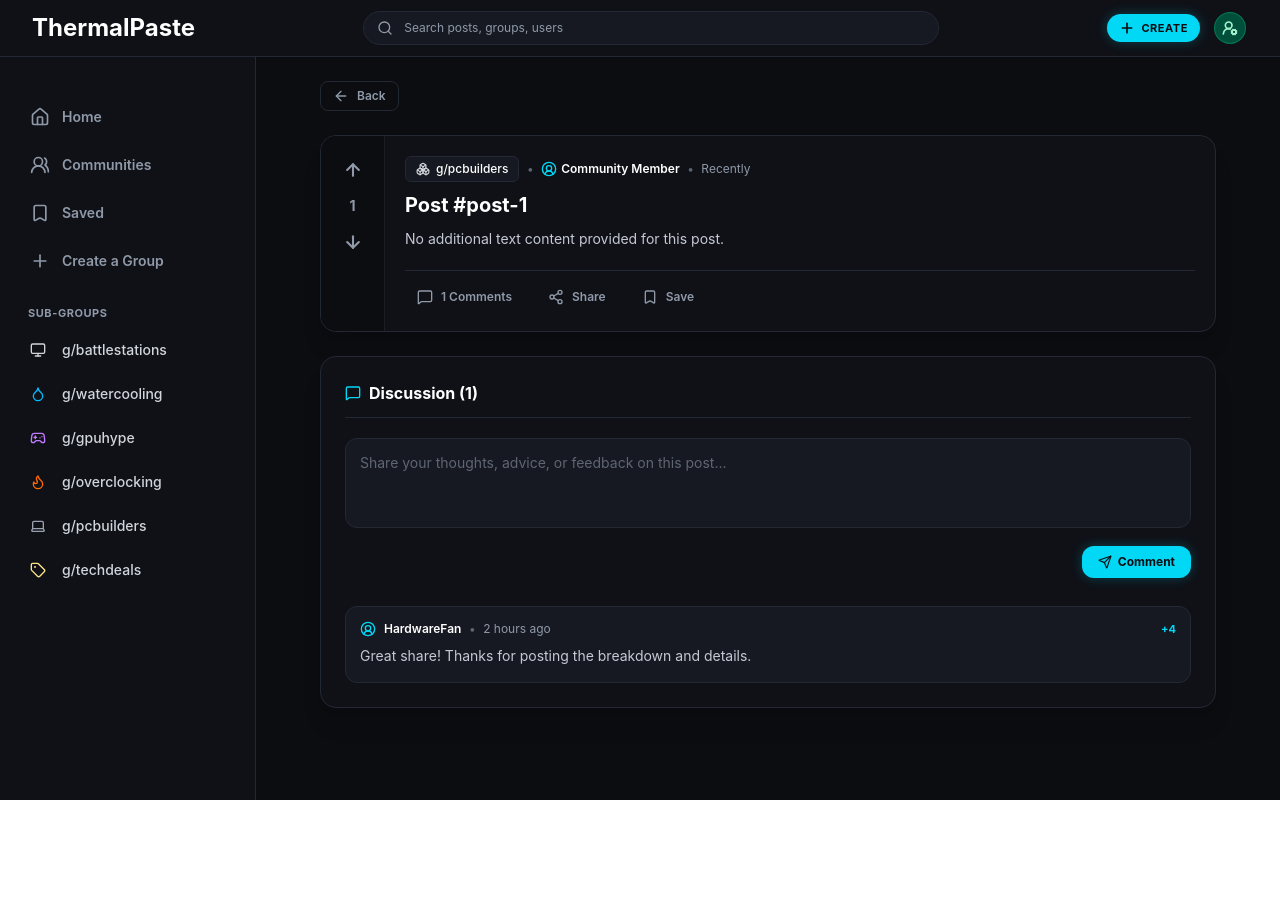
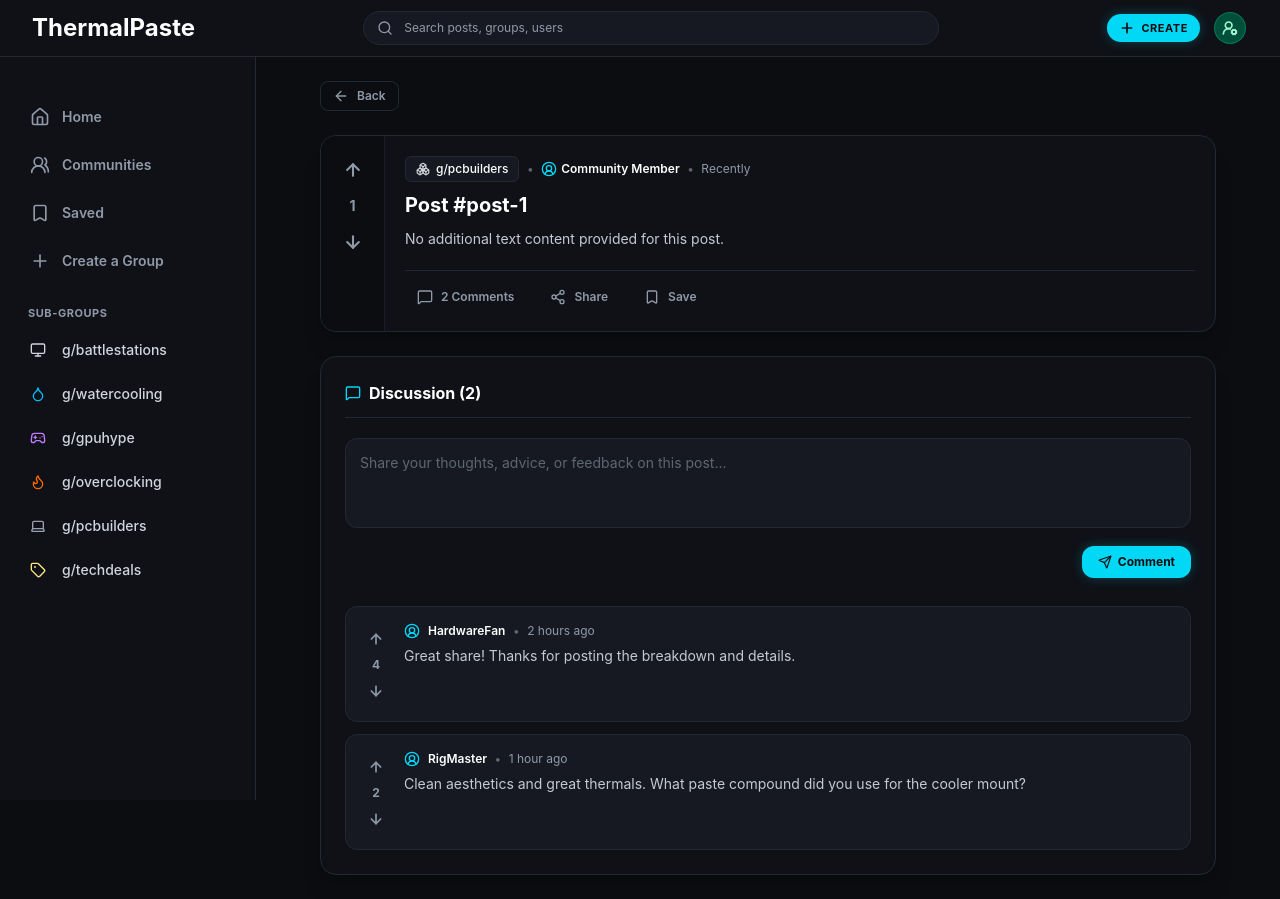
Before and after one commit to rohan9932/ThermalPaste-frontend, a React (Vite) app: page /post/post-1 in a window 1280 px wide. Before the commit the page ends 800 px from the top, so only its background shows below. Built offline with nearby package versions, Linux system fonts and the light colour scheme.

Commit message:
[ADD] voting for comments

```diff
--- a/src/pages/PostDetailsPage.jsx
+++ b/src/pages/PostDetailsPage.jsx
@@ -14,6 +14,97 @@ import {
   Send,
 } from "lucide-react";
 
+// ─── Comment Item Sub-Component ───────────────────────────────────────────────
+// Renders an individual comment with independent upvote/downvote controls & score.
+function CommentItem({ comment }) {
+  const [voteState, setVoteState] = useState(null);
+  const [voteCount, setVoteCount] = useState(comment.upvotes ?? 0);
+
+  const handleUpvote = () => {
+    if (voteState === "down") {
+      setVoteCount((prev) => prev + 2);
+    } else if (voteState === "up") {
+      setVoteCount((prev) => prev - 1);
+    } else {
+      setVoteCount((prev) => prev + 1);
+    }
+    setVoteState(voteState === "up" ? null : "up");
+  };
+
+  const handleDownvote = () => {
+    if (voteState === "up") {
+      setVoteCount((prev) => prev - 2);
+    } else if (voteState === "down") {
+      setVoteCount((prev) => prev + 1);
+    } else {
+      setVoteCount((prev) => prev - 1);
+    }
+    setVoteState(voteState === "down" ? null : "down");
+  };
+
+  return (
+    <div className="p-4 rounded-xl bg-[#161922] border border-[#222834] flex gap-3.5 hover:border-[#2A3142] transition">
+      {/* Vote Controls Column for Comment */}
+      <div className="flex flex-col items-center shrink-0 pt-0.5">
+        <button
+          onClick={handleUpvote}
+          aria-label="Upvote comment"
+          className={`w-7 h-7 rounded-lg flex items-center justify-center transition-all cursor-pointer ${
+            voteState === "up"
+              ? "bg-[#00D8F6] text-[#0B0D11] shadow-[0_0_10px_rgba(0,216,246,0.4)]"
+              : "text-[#8F99A8] hover:text-[#00D8F6] hover:bg-[#0B0D11]"
+          }`}
+        >
+          <ArrowUp
+            className={`w-4 h-4 stroke-[2.5] ${
+              voteState === "up" ? "fill-current" : ""
+            }`}
+          />
+        </button>
+
+        <span
+          className={`text-xs font-bold my-1 transition-colors ${
+            voteState === "up"
+              ? "text-[#00D8F6]"
+              : voteState === "down"
+              ? "text-rose-400"
+              : "text-[#8F99A8]"
+          }`}
+        >
+          {voteCount}
+        </span>
+
+        <button
+          onClick={handleDownvote}
+          aria-label="Downvote comment"
+          className={`w-7 h-7 rounded-lg flex items-center justify-center transition-all cursor-pointer ${
+            voteState === "down"
+              ? "bg-rose-500/20 text-rose-400 border border-rose-500/40"
+              : "text-[#8F99A8] hover:text-rose-400 hover:bg-[#0B0D11]"
+          }`}
+        >
+          <ArrowDown className="w-4 h-4 stroke-[2.5]" />
+        </button>
+      </div>
+
+      {/* Comment Content Area */}
+      <div className="flex-1 min-w-0 space-y-1.5">
+        <div className="flex items-center gap-2 text-xs">
+          <CircleUserRound className="w-4 h-4 text-[#00D8F6]" />
+          <span className="font-semibold text-white">{comment.author}</span>
+          <span className="text-[#8F99A8]/60 font-bold">•</span>
+          <span className="text-[#8F99A8]">{comment.time}</span>
+        </div>
+
+        <p className="text-xs sm:text-sm text-[#C4C9D4] leading-relaxed whitespace-pre-line">
+          {comment.content}
+        </p>
+      </div>
+    </div>
+  );
+}
+
+// ─── Post Details Page Main Component ─────────────────────────────────────────
 export default function PostDetailsPage() {
   const { id } = useParams();
   const location = useLocation();
@@ -65,6 +156,13 @@ export default function PostDetailsPage() {
       content: "Great share! Thanks for posting the breakdown and details.",
       upvotes: 4,
     },
+    {
+      id: "comment-2",
+      author: "RigMaster",
+      time: "1 hour ago",
+      content: "Clean aesthetics and great thermals. What paste compound did you use for the cooler mount?",
+      upvotes: 2,
+    },
   ]);
   const [newCommentText, setNewCommentText] = useState("");
 
@@ -77,7 +175,7 @@ export default function PostDetailsPage() {
       author: "You",
       time: "Just now",
       content: newCommentText.trim(),
-      upvotes: 1,
+      upvotes: 0,
     };
 
     setComments([newComment, ...comments]);
@@ -206,6 +304,7 @@ export default function PostDetailsPage() {
                           <React.Fragment key={i}>
                             <span className="text-[#8F99A8]/60 font-bold">•</span>
                             <span
+                              key={i}
                               className="px-1.5 py-0.5 rounded border text-[10px] font-mono font-semibold"
                               style={{
                                 backgroundColor: "#00D8F610",
@@ -318,29 +417,7 @@ export default function PostDetailsPage() {
                 {/* Comments List */}
                 <div className="space-y-3 pt-2">
                   {comments.map((comment) => (
-                    <div
-                      key={comment.id}
-                      className="p-3.5 rounded-xl bg-[#161922] border border-[#222834] space-y-2 hover:border-[#2A3142] transition"
-                    >
-                      <div className="flex items-center justify-between text-xs">
-                        <div className="flex items-center gap-2">
-                          <CircleUserRound className="w-4 h-4 text-[#00D8F6]" />
-                          <span className="font-semibold text-white">
-                            {comment.author}
-                          </span>
-                          <span className="text-[#8F99A8]/60 font-bold">•</span>
-                          <span className="text-[#8F99A8]">{comment.time}</span>
-                        </div>
-
-                        <span className="text-[11px] font-bold text-[#00D8F6]">
-                          +{comment.upvotes}
-                        </span>
-                      </div>
-
-                      <p className="text-xs sm:text-sm text-[#C4C9D4] leading-relaxed">
-                        {comment.content}
-                      </p>
-                    </div>
+                    <CommentItem key={comment.id} comment={comment} />
                   ))}
                 </div>
               </section>
```
Also changed, not shown: 1 other file (tests, documents, lock files or other folders).
